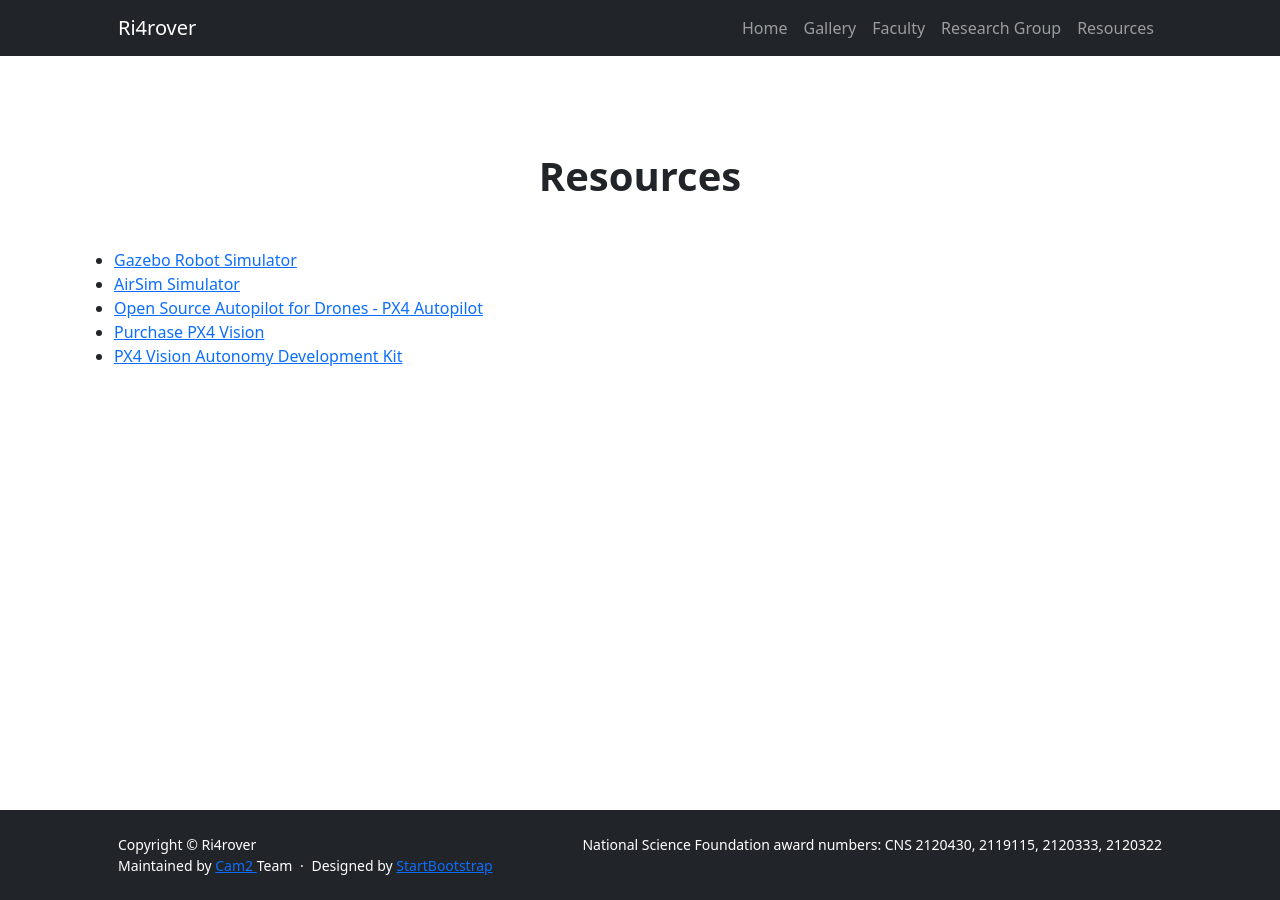
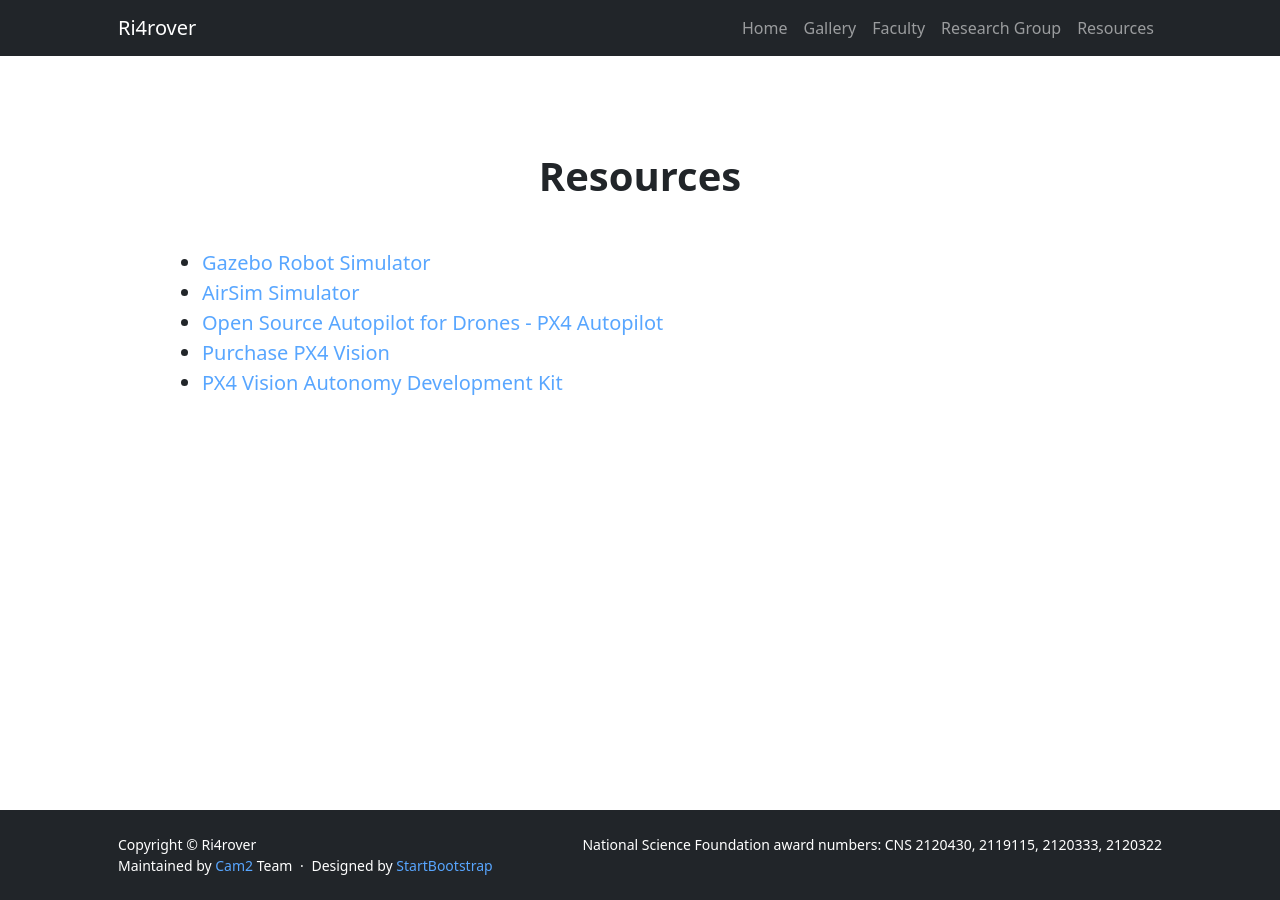
Before and after one commit to OliverQiang/Ri4rover, a Jekyll site: the page built from _pages/resources.html, in a window 1280 px wide. Built offline with Jekyll 4.4.1, drawn with Linux system fonts in a browser that asks for light colours.

Commit message:
add CustomCSS to the default template

```diff
--- a/_layouts/default.html
+++ b/_layouts/default.html
@@ -12,6 +12,7 @@
         <link href="https://cdn.jsdelivr.net/npm/bootstrap-icons@1.5.0/font/bootstrap-icons.css" rel="stylesheet" />
         <!-- Core theme CSS (includes Bootstrap)-->
         <link href="css/styles.css" rel="stylesheet" />
+        <link href="css/CustomCSS.css" rel="stylesheet" />
     </head>
     <body class="d-flex flex-column">
         <main class="flex-shrink-0">
```
